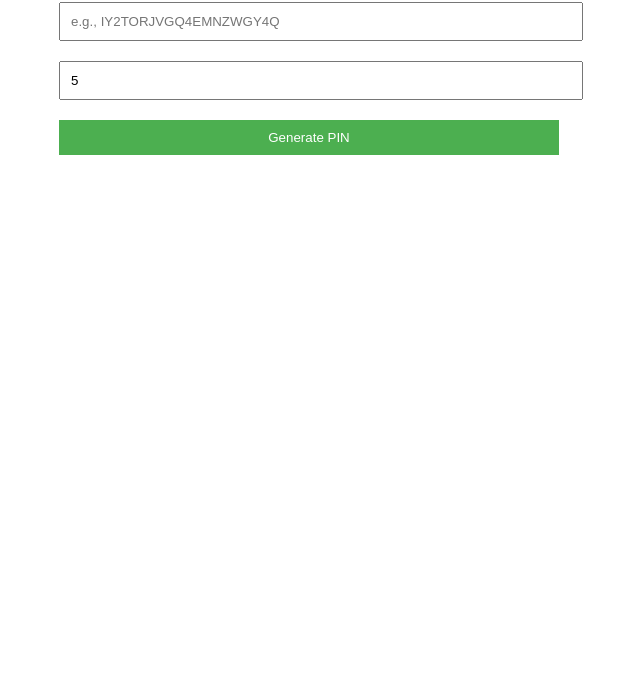
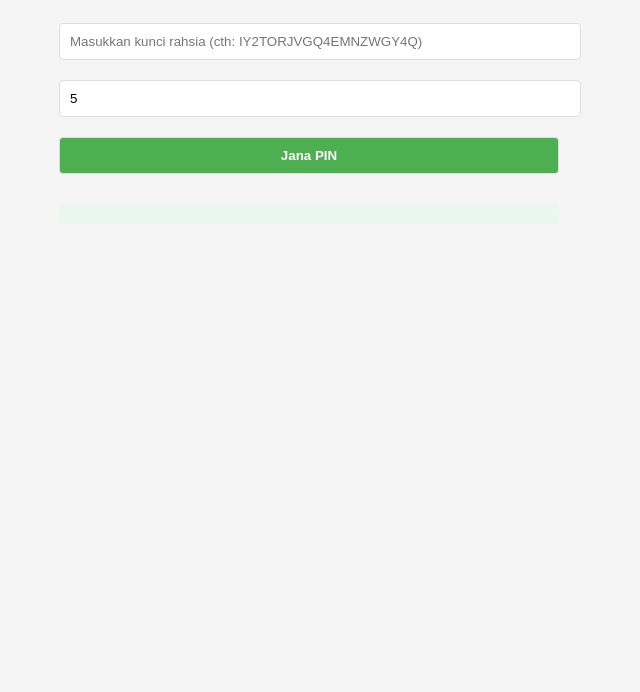
Before and after one commit to syakirin2107/hotp-generator, a plain HTML site: page index.html in a window 1280 px wide. Shown: the part 108-800 px from the top of the page, without its empty margins (331-971 px from the left). Drawn offline with Linux system fonts and the light colour scheme.

Commit message:
Add files via upload

```diff
--- a/index.html
+++ b/index.html
@@ -2,37 +2,68 @@
 <html>
 <head>
     <title>HOTP Generator</title>
+    <!-- Gunakan library dari CDN yang stabil -->
     <script src="https://cdnjs.cloudflare.com/ajax/libs/jsOTP/1.4.1/jsOTP.min.js"></script>
     <style>
-        body { font-family: Arial; max-width: 500px; margin: 0 auto; padding: 20px; }
-        input, button { padding: 10px; width: 100%; margin: 10px 0; }
-        button { background: #4CAF50; color: white; border: none; cursor: pointer; }
-        #result { margin-top: 20px; font-size: 18px; }
+        body {
+            font-family: Arial, sans-serif;
+            max-width: 500px;
+            margin: 20px auto;
+            padding: 20px;
+            background-color: #f5f5f5;
+        }
+        input, button {
+            padding: 10px;
+            width: 100%;
+            margin: 10px 0;
+            border: 1px solid #ddd;
+            border-radius: 4px;
+        }
+        button {
+            background-color: #4CAF50;
+            color: white;
+            font-weight: bold;
+            cursor: pointer;
+        }
+        #result {
+            margin-top: 20px;
+            padding: 10px;
+            background-color: #e9f7ef;
+            border-radius: 4px;
+        }
     </style>
 </head>
 <body>
-    <h1>HOTP Generator</h1>
-    <input type="text" id="secret" placeholder="e.g., IY2TORJVGQ4EMNZWGY4Q" required>
-    <input type="number" id="counter" value="5">
-    <button onclick="generate()">Generate PIN</button>
+    <h1>🔐 HOTP Generator</h1>
+    <input type="text" id="secret" placeholder="Masukkan kunci rahsia (cth: IY2TORJVGQ4EMNZWGY4Q)" required>
+    <input type="number" id="counter" value="5" placeholder="Counter (cth: 5)">
+    <button onclick="generateHOTP()">Jana PIN</button>
     <div id="result"></div>
 
     <script>
-        function generate() {
+        function generateHOTP() {
+            // Dapatkan input pengguna
             const secret = document.getElementById("secret").value.trim().replace(/=/g, '');
             const counter = parseInt(document.getElementById("counter").value);
 
-            if (!secret) return alert("Kunci diperlukan!");
+            // Validasi input
+            if (!secret) {
+                alert("Sila masukkan kunci rahsia!");
+                return;
+            }
 
             try {
+                // Jana PIN
                 const hotp = new jsOTP.hotp();
                 const pin = hotp.getOtp(secret, counter);
+
+                // Tunjukkan hasil
                 document.getElementById("result").innerHTML = `
-                    <strong>PIN: ${pin}</strong><br>
+                    <strong>✅ PIN: ${pin}</strong><br>
                     <small>Kunci: ${secret} | Counter: ${counter}</small>
                 `;
-            } catch (e) {
-                document.getElementById("result").innerHTML = `Error: ${e.message}`;
+            } catch (error) {
+                document.getElementById("result").innerHTML = `❌ Ralat: ${error.message}`;
             }
         }
     </script>
```
